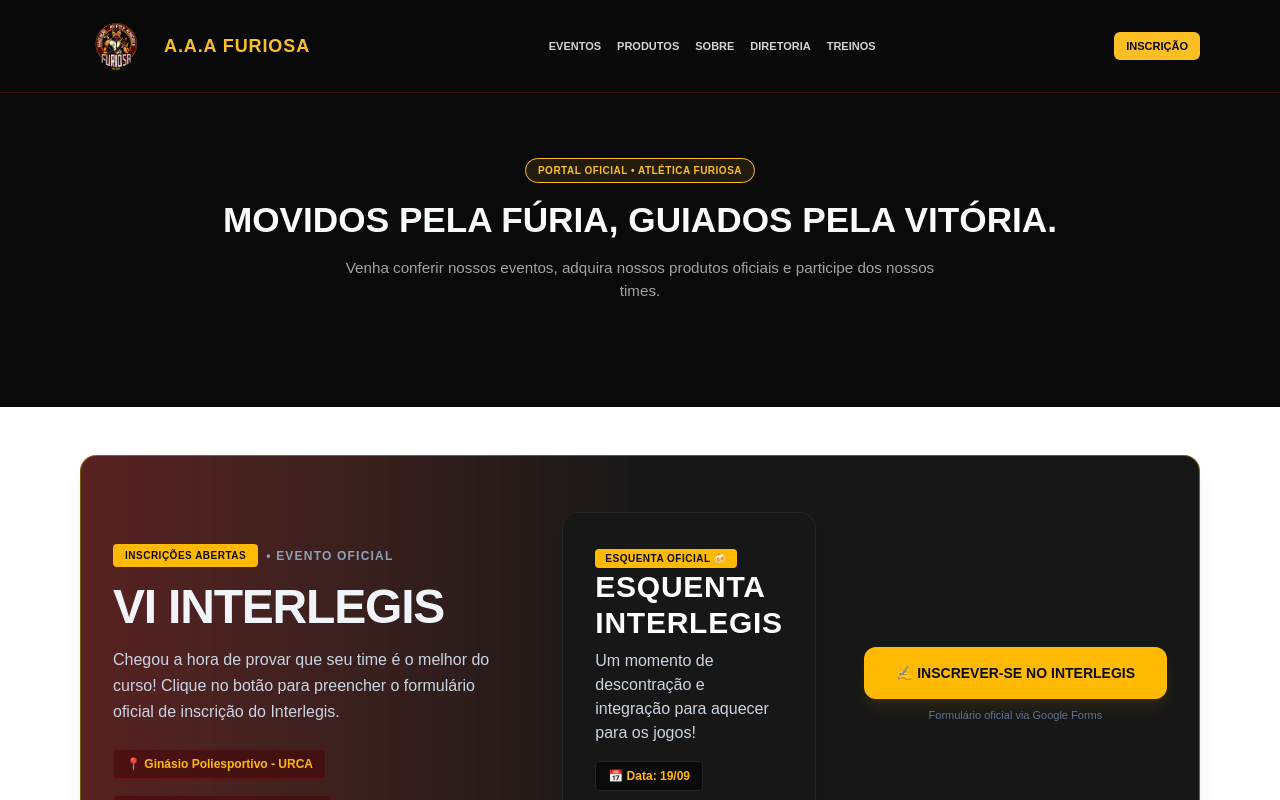
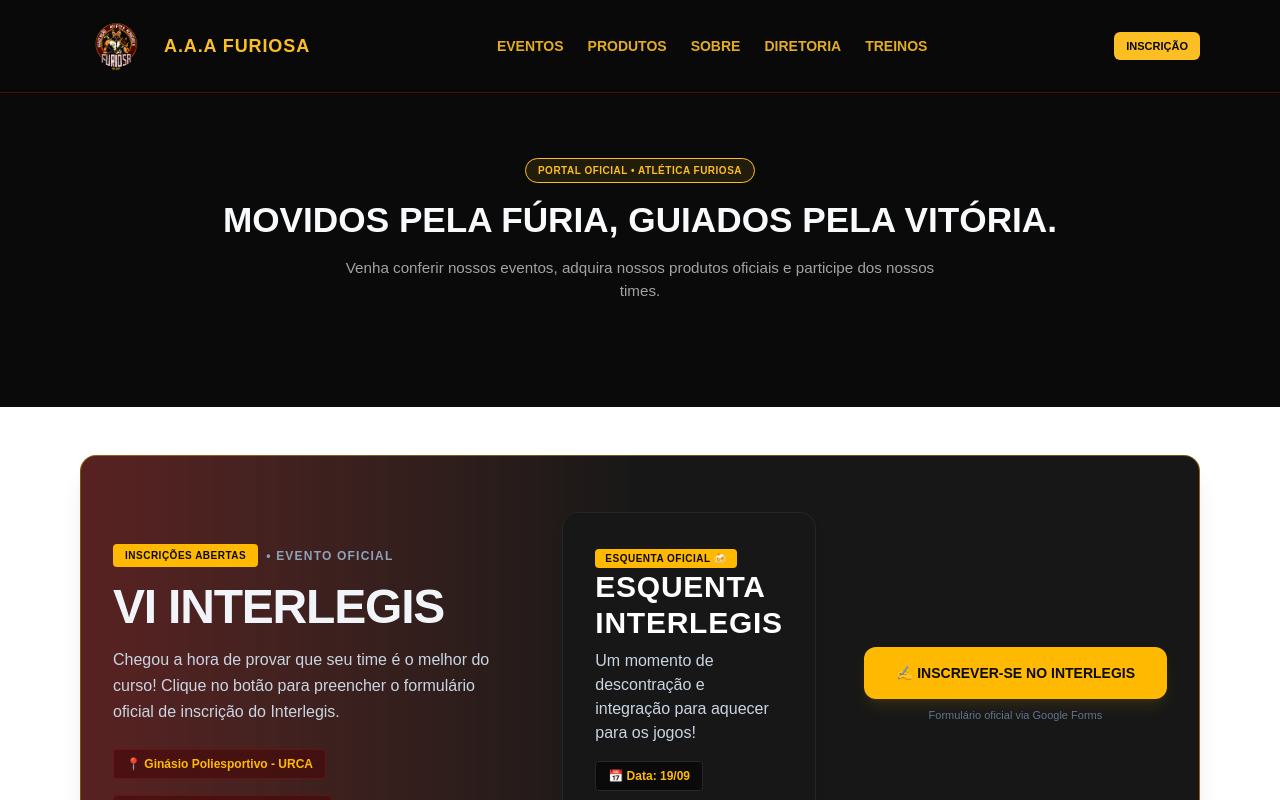
Before and after one commit to AtleticaFuriosa/atletica-furiosa, a Next.js app: page / in a window 1280 px wide. Shown: the top 800 px of the page. Built offline with nearby package versions, Linux system fonts and the light colour scheme.

Commit message:
Aplica o amarelo da pagina nas seções do cabecalho

```diff
--- a/src/app/page.tsx
+++ b/src/app/page.tsx
@@ -121,13 +121,13 @@ export default function Home() {
   </span>
 </div>
 
-          <nav style={{ display: 'flex', gap: '16px', fontSize: '11px', fontWeight: 600, textTransform: 'uppercase', flexWrap: 'wrap', justifyContent: 'center' }}>
-            <a href="#eventos" style={{ color: '#d4d4d4', textDecoration: 'none' }}>Eventos</a>
-            <a href="#produtos" style={{ color: '#d4d4d4', textDecoration: 'none' }}>Produtos</a>
-            <a href="#sobre" style={{ color: '#d4d4d4', textDecoration: 'none' }}>Sobre</a>
-            <a href="#diretoria" style={{ color: '#d4d4d4', textDecoration: 'none' }}>Diretoria</a>
-            <a href="#treinos" style={{ color: '#d4d4d4', textDecoration: 'none' }}>Treinos</a>
-          </nav>
+          <nav style={{ display: 'flex', alignItems: 'center', gap: '24px', fontSize: '14px', fontWeight: 700, textTransform: 'uppercase', flexWrap: 'wrap' }}>
+  <a href="#eventos" style={{ color: '#fbbf24', textDecoration: 'none', opacity: 0.9 }}>Eventos</a>
+  <a href="#produtos" style={{ color: '#fbbf24', textDecoration: 'none', opacity: 0.9 }}>Produtos</a>
+  <a href="#sobre" style={{ color: '#fbbf24', textDecoration: 'none', opacity: 0.9 }}>Sobre</a>
+  <a href="#diretoria" style={{ color: '#fbbf24', textDecoration: 'none', opacity: 0.9 }}>Diretoria</a>
+  <a href="#treinos" style={{ color: '#fbbf24', textDecoration: 'none', opacity: 0.9 }}>Treinos</a>
+</nav>
 
           <div>
             <a
```
